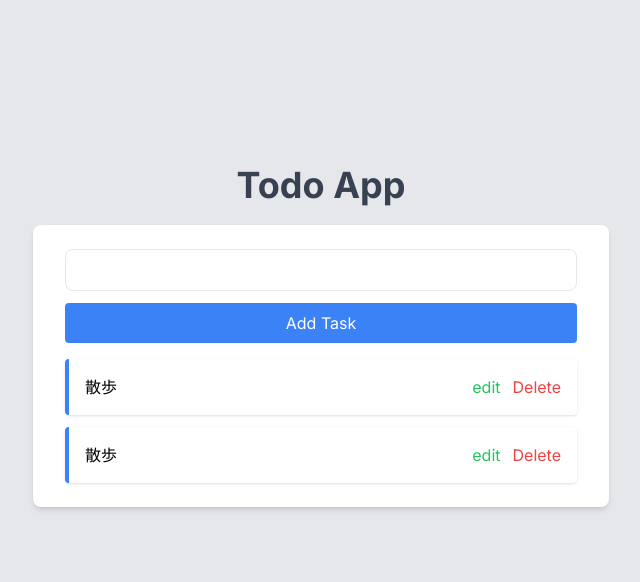
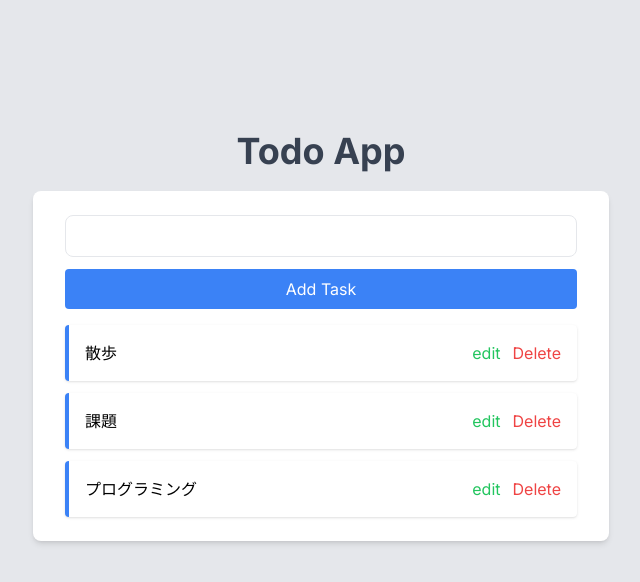
Before and after one commit to Hirota723/todo-app, a Next.js app: page / in a window 1280 px wide. Shown: the top 582 px of the page, without its empty margins (319-959 px from the left). Built offline with nearby package versions, Linux system fonts and the light colour scheme; data requests are answered from the project's data file.

Commit message:
✨ apiを出力させた

```diff
--- /dev/null
+++ b/src/app/components/Todo.tsx
@@ -0,0 +1,23 @@
+import { Task } from "@/types";
+import React from "react";
+
+interface TodoProps {
+  todo: Task;
+}
+
+const Todo = ({ todo }: TodoProps) => {
+  return (
+    <li
+      key={todo.id}
+      className="flex justify-between p-4 bg-white border-l-4 border-blue-500 rounded shadow"
+    >
+      <span>{todo.text}</span>
+      <div>
+        <button className="text-green-500 mr-3">edit</button>
+        <button className="text-red-500">Delete</button>
+      </div>
+    </li>
+  );
+};
+
+export default Todo;
--- a/src/app/components/TodoTask.tsx
+++ b/src/app/components/TodoTask.tsx
@@ -1,22 +1,17 @@
+import { Task } from "@/types";
 import React from "react";
+import Todo from "./Todo";
 
-const TodoTask = () => {
+interface TodoTaskProps {
+  todos: Task[];
+}
+
+const TodoTask = ({ todos }: TodoTaskProps) => {
   return (
     <ul className="space-y-3">
-      <li className="flex justify-between p-4 bg-white border-l-4 border-blue-500 rounded shadow">
-        <span>散歩</span>
-        <div>
-          <button className="text-green-500 mr-3">edit</button>
-          <button className="text-red-500">Delete</button>
-        </div>
-      </li>
-      <li className="flex justify-between p-4 bg-white border-l-4 border-blue-500 rounded shadow">
-        <span>散歩</span>
-        <div>
-          <button className="text-green-500 mr-3">edit</button>
-          <button className="text-red-500">Delete</button>
-        </div>
-      </li>
+      {todos.map((todo) => (
+        <Todo key={todo.id} todo={todo} />
+      ))}
     </ul>
   );
 };
--- a/src/app/page.tsx
+++ b/src/app/page.tsx
@@ -1,15 +1,17 @@
-import Image from "next/image";
 import AddTask from "./components/AddTask";
 import TodoTask from "./components/TodoTask";
+import { getAllTodos } from "@/api";
 
-const Home = () => {
+const Home = async () => {
+  const todos = await getAllTodos();
+
   return (
     <main className="flex flex-col items-center justify-center min-h-screen  bg-gray-200">
       <h1 className="text-4xl font-bold text-gray-700 -mt-32">Todo App</h1>
       <div className="w-full max-w-xl mt-5">
         <div className="w-full px-8 py-6 bg-white shadow-md rounded-lg">
           <AddTask />
-          <TodoTask />
+          <TodoTask todos={todos} />
         </div>
       </div>
     </main>
```
